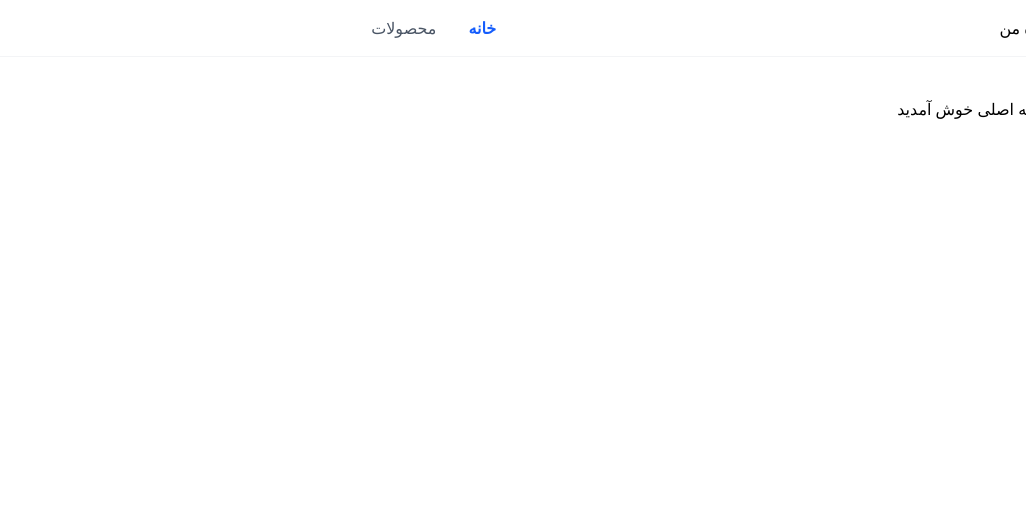
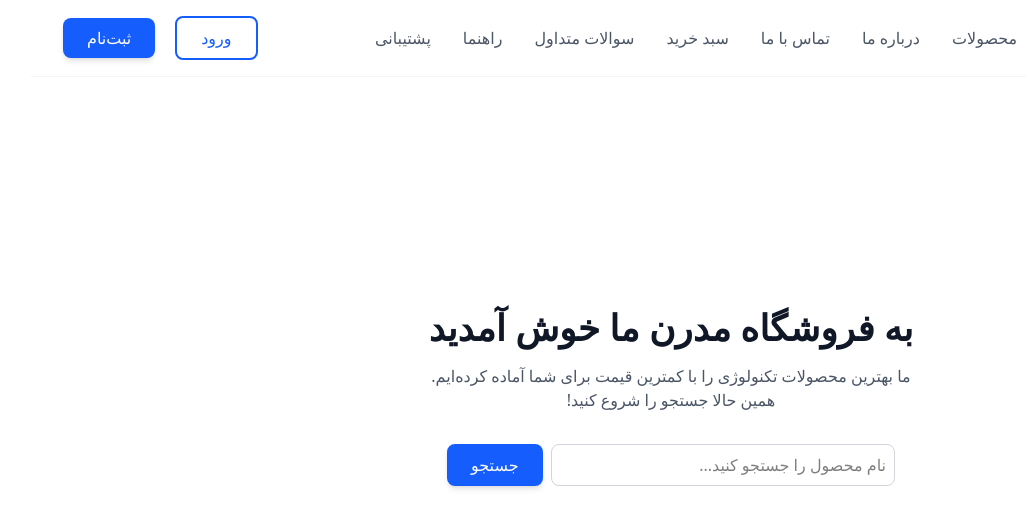
Before and after one commit to Namazi-Fard/Shopping-website, a React (Vite) app: page / in a window 1280 px wide. Shown: the top 528 px of the page, without its empty margins (254-1280 px from the left). Built offline with nearby package versions, Linux system fonts and the light colour scheme.

Commit message:
creat home page & ser route in app.jsx

```diff
--- a/components/Button.jsx
+++ b/components/Button.jsx
@@ -8,7 +8,10 @@ const Button = ({ children, variant = "primary", ...props }) => {
   // ۲. تعریف مدل‌های مختلف دکمه (رنگ‌بندی)
   const variants = {
     primary: "bg-blue-600 text-white hover:bg-blue-800 shadow-md",
-    outline: "border-2 border-blue-600 text-blue-600 hover:bg-blue-600 hover:text-white",
+    secondary:
+      "bg-gray-200 text-gray-800 hover:bg-gray-300 focus:ring-gray-100",
+    outline:
+      "border-2 border-blue-600 text-blue-600 hover:bg-blue-600 hover:text-white",
     danger: "bg-red-500 text-white hover:bg-red-700",
   };
 
--- a/components/Input.jsx
+++ b/components/Input.jsx
@@ -14,10 +14,14 @@ const Input = ({ label, error, ...props }) => {
       <input
         className={`
           px-4 py-2 rounded-lg border transition-all outline-none
+        border-gray-300 focus:ring-2
+        focus:ring-blue-500
+          focus:border-transparent
+          duration-200
           ${
             error
-              ? "border-red-500 focus:ring-2 focus:ring-red-200"
-              : "border-gray-300 focus:border-blue-500 focus:ring-2 focus:ring-blue-200"
+              ? "border-red-500 focus:ring-4 focus:ring-red-100"
+              : "border-gray-300 focus:border-blue-500 focus:ring-4 focus:ring-blue-100"
           }
         `}
         {...props}
--- a/components/Navbar.jsx
+++ b/components/Navbar.jsx
@@ -29,7 +29,7 @@ const Navbar = ({ logo, links = [], actions, className = "" }) => {
       </ul>
 
       {/* بخش دکمه‌ها یا عملیات‌ها */}
-      <div className="flex items-center gap-3">{actions}</div>
+      <div className="flex items-center gap-5">{actions}</div>
     </nav>
   );
 };
--- /dev/null
+++ b/pages/Home.jsx
@@ -0,0 +1,28 @@
+import React from "react";
+import Button from "../components/Button";
+import Input from "../components/Input";
+
+const Home = () => {
+  return (
+    <div className="flex flex-col items-center justify-center min-h-[80vh] bg-white p-10 text-center">
+      <h1 className="text-4xl font-extrabold text-gray-900 mb-4">
+        به فروشگاه مدرن ما خوش آمدید
+      </h1>
+      <p className="text-gray-600 mb-8 max-w-lg">
+        ما بهترین محصولات تکنولوژی را با کمترین قیمت برای شما آماده کرده‌ایم.
+        همین حالا جستجو را شروع کنید!
+      </p>
+
+      <div className="flex w-full max-w-md gap-2">
+        <Input
+          placeholder="نام محصول را جستجو کنید..."
+          className="flex-1 border border-gray-300 rounded-lg p-2
+          focus:ring-2 focus:ring-blue-500 focus:border-transparent outline-none"
+        />
+        <Button variant="primary">جستجو</Button>
+      </div>
+    </div>
+  );
+};
+
+export default Home;
--- a/pages/Products.jsx
+++ b/pages/Products.jsx
@@ -5,17 +5,21 @@ const Products = () => {
   const productsList = [
     { id: 1, name: "لپ‌تاپ", price: "۴۵ م" },
     { id: 2, name: "موس", price: "۱.۵ م" },
+    { id: 3, name: "کیبورد", price: "۲.۵ م" },
+    { id: 4, name: "هدفون", price: "۳ م" },
+    { id: 5, name: "مانیتور", price: "۱۲ م" },
+    { id: 6, name: "پرینتر", price: "۸ م" },
   ];
 
   return (
     <div className="p-8">
       <h1 className="text-2xl font-bold mb-6">لیست محصولات</h1>
-      <div className="grid grid-cols-2 gap-4">
+      <div className="grid grid-cols-3 gap-4">
         {productsList.map((item) => (
-          <div key={item.id} className="border p-4 rounded-xl">
+          <div key={item.id} className="border p-4 rounded-xl flex flex-col items-center">
             <h3>{item.name}</h3>
-            <p>{item.price}</p>
-            <Button className="mt-2 bg-blue-600 text-white w-full">
+            <p>قیمت: {item.price}</p>
+            <Button variant="primary">
               خرید محصول
             </Button>
           </div>
--- a/src/App.jsx
+++ b/src/App.jsx
@@ -3,6 +3,7 @@ import Input from "../components/Input";
 import Navbar from "../components/Navbar";
 import { Routes, Route } from "react-router-dom";
 import Products from "../pages/Products";
+import Home from "../pages/Home";
 
 // App Component
 // This is the main entrance of our application.
@@ -11,22 +12,28 @@ import Products from "../pages/Products";
 const myLinks = [
   { title: "خانه", href: "/" },
   { title: "محصولات", href: "/products" },
+  { title: "درباره ما", href: "/about us" },
+  { title: "تماس با ما", href: "/contact us" },
+  { title: "سبد خرید", href: "/cart" },
+  { title: "سوالات متداول", href: "/faq" },
+  { title: "راهنما", href: "/help" },
+  { title: "پشتیبانی", href: "/support" },
 ];
+
+const authButtons = (
+  <>
+    <Button variant="outline">ورود</Button>
+    <Button variant="primary">ثبت‌نام</Button>
+  </>
+);
 function App() {
   return (
     <>
       {/* تست نوبار */}
       <div>
-        <Navbar links={myLinks} logo="فروشگاه من" />
+        <Navbar links={myLinks} logo="فروشگاه من" actions={authButtons} />
         <Routes>
-          <Route
-            path="/"
-            element={
-              <div className="p-10">
-                <h2>به صفحه اصلی خوش آمدید</h2>
-              </div>
-            }
-          />
+          <Route path="/" element={<Home />} />
           <Route path="/products" element={<Products />} />
         </Routes>
       </div>
```
